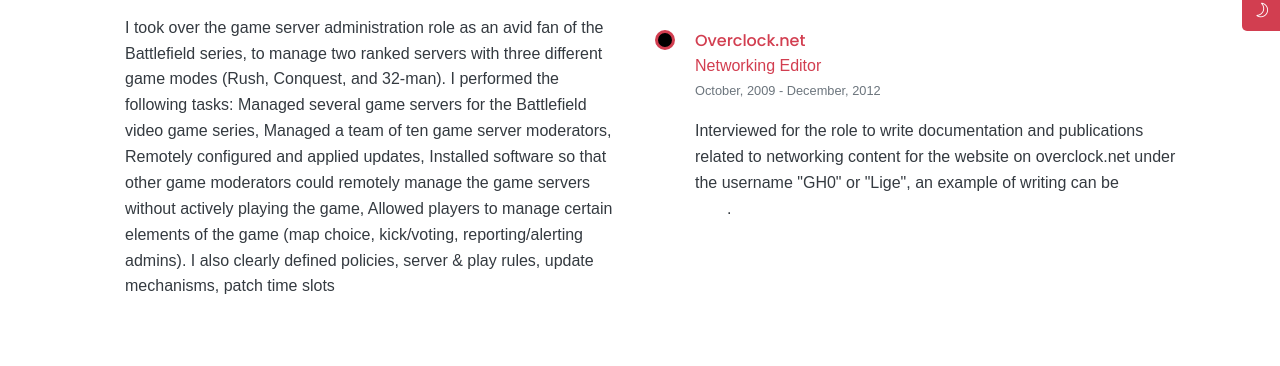
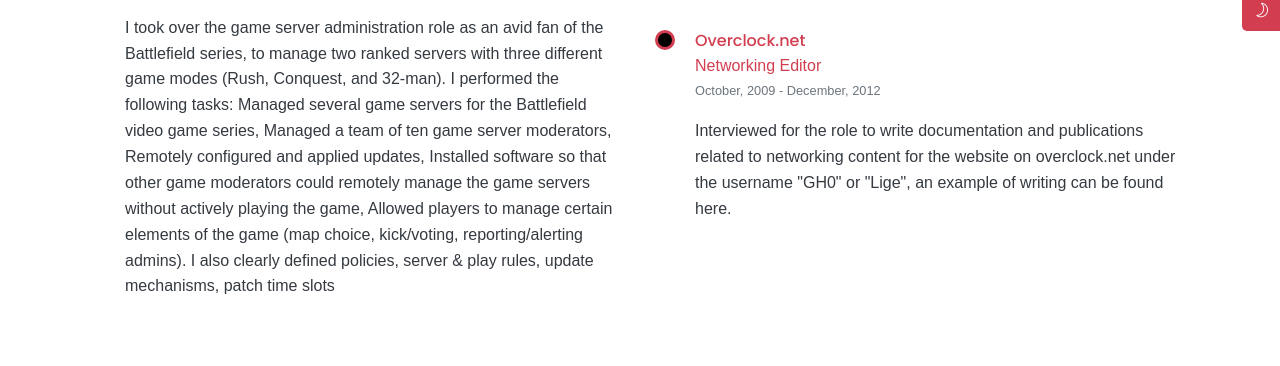
Before and after one commit to delize/delize.github.io, a Jekyll site: the page built from index.md, in a window 1280 px wide and 1400 px high, scrolled down 5559 px. Shown: the part 84-450 px from the top of the window. Built offline with Jekyll 4.4.1, drawn with Linux system fonts in a browser that asks for light colours; some web fonts are replaced.

Commit message:
Final Update before fix #8

```diff
--- a/_includes/color-scheme.html
+++ b/_includes/color-scheme.html
@@ -1,2 +1,2 @@
-<a class="color-scheme text-white bg-base-color d-inline-block" href="javascript:void(0)"><i class="lni-night"></i><span>Dark</span></a>
-<a class="color-scheme color-scheme-light text-white bg-base-color d-none" href="javascript:void(0)"><i class="lni-sun"></i><span>Light</span></a>
+<a class="color-scheme text-white bg-base-color d-inline-block" href="javascript:void(0)"><i class="lni-night text-white"></i><span class="text-white">Dark</span></a>
+<a class="color-scheme color-scheme-light text-white bg-base-color d-none" href="javascript:void(0)"><i class="lni-sun text-white"></i><span class="text-white">Light</span></a>
--- a/_includes/footer.html
+++ b/_includes/footer.html
@@ -37,7 +37,7 @@
         </div>
         <div class="row">
             <div class="col-lg-12 border-top pb-5">
-                <a href="{{ site.social.github.url | append: site.social.github.user | append: site.social.github.site-repo }}"><p class="mt-3 mb-0 text-white d-lg-inline-block text-center">See me on Github © {{ site.copyright }}</p></a>
+                <a class="text-white link-hover" href="{{ site.social.github.url | append: site.social.github.user | append: site.social.github.site-repo }}"><p class="mt-3 mb-0 d-lg-inline-block text-center">See me on Github © {{ site.copyright }}</p></a>
                 <a href="javascript:void(0);" class="mt-4 mt-lg-3 mb-0 text-white back-to-top d-block d-lg-inline-block float-lg-right text-center">Back To Top</a>
             </div>
         </div>
--- a/_includes/page-resume.html
+++ b/_includes/page-resume.html
@@ -189,7 +189,7 @@
                             <p class="text-dark py-3">Interviewed for the role to write documentation and publications
                                 related to networking
                                 content for the website on overclock.net under the username "GH0" or "Lige", an example of
-                                writing can be <a class="text-white link-hover"
+                                writing can be <a class="text-dark link-hover"
                                     href="https://www.overclock.net/forum/45-networking-security/684875-guide-interworkings-internet.html#post7409055">found
                                     here</a>.</p>
                         </li>
--- a/assets/css/style-custom.css
+++ b/assets/css/style-custom.css
@@ -609,6 +609,8 @@
     top: 1px; }
   .color-scheme:hover {
     color: #ffffff; }
+  .color-scheme a { color: #ffffff; }
+  .color-scheme a:hover { color: #ffffff; }
 
 /*-------------------------
        BLOG PAGE
--- a/assets/css/style-post.css
+++ b/assets/css/style-post.css
@@ -1,7 +1,8 @@
 a , a:hover {
-    color: #d23e50 !important;
+    color: #d23e50;
     text-decoration: none; }
-table {
+
+    table {
     margin-left:auto;
     margin-right:auto;
 }
```
Also changed, not shown: assets/css/style-blog.css (line endings or trailing spaces).
